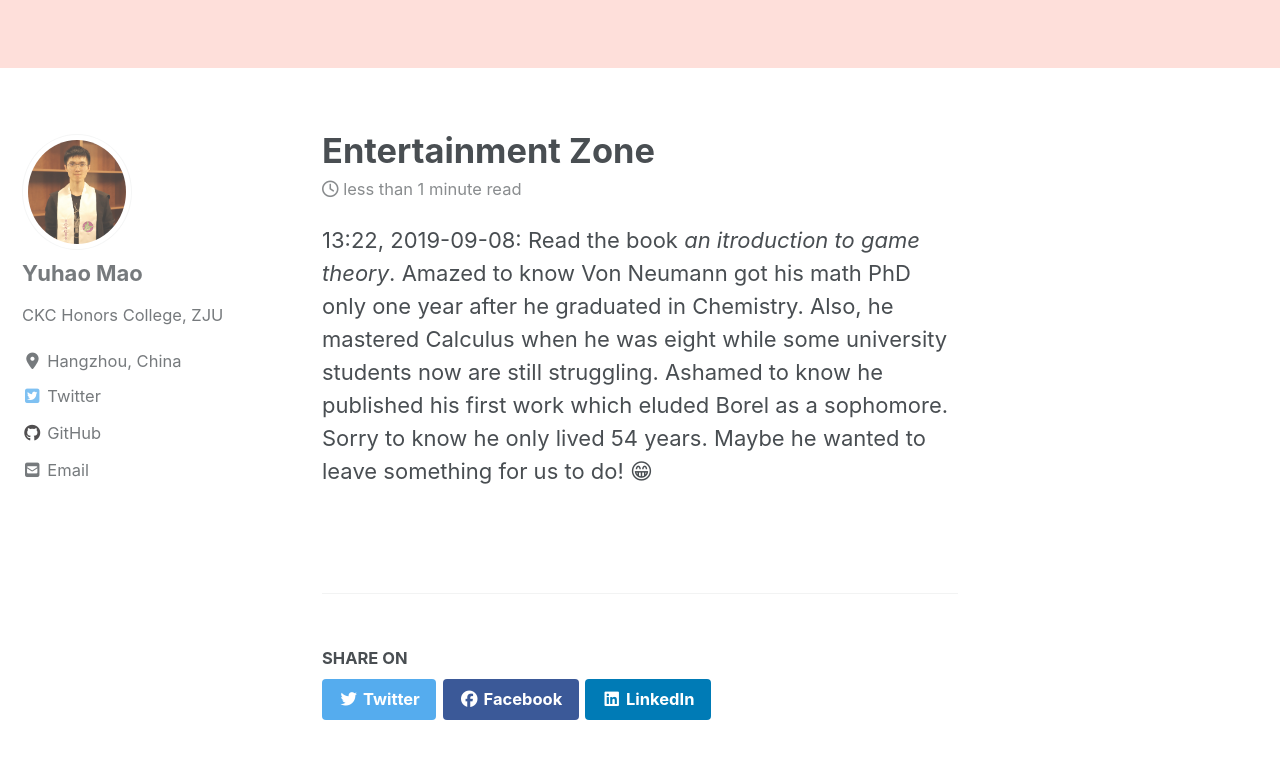
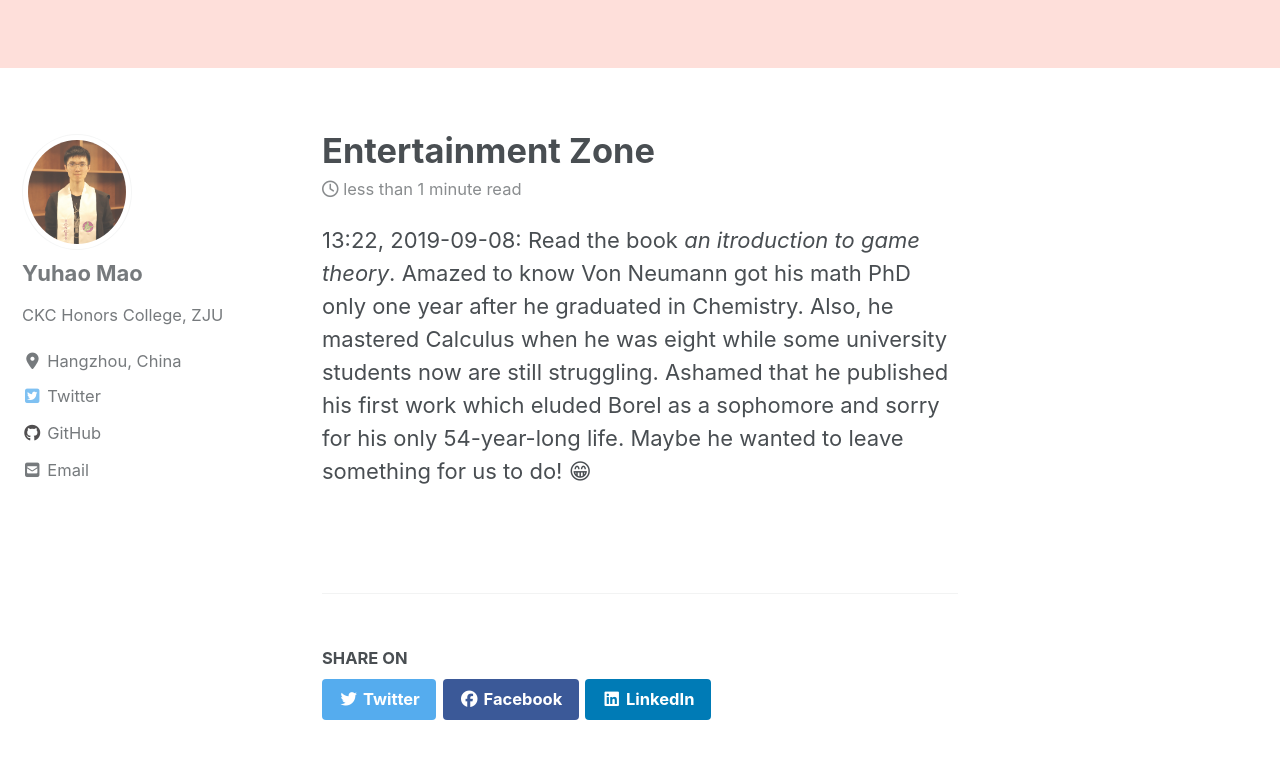
Before and after one commit to AlgebraLoveme/AlgebraLoveme.github.io, a Jekyll site: the page built from _pages/Entertainment.md, in a window 1280 px wide and 900 px high, scrolled down 981 px. Shown: the top 759 px of the window. Built offline with Jekyll 4.4.1, drawn with Linux system fonts in a browser that asks for light colours; cached includes are drawn as plain includes; nearby versions of some CDN libraries; emoji names are drawn with the system emoji font.

Commit message:
Update Entertainment.md

```diff
--- a/_pages/Entertainment.md
+++ b/_pages/Entertainment.md
@@ -6,4 +6,4 @@ header:
     image: "/imgs/surfboard.jpg"
 ---
 
-13:22, 2019-09-08: Read the book *an itroduction to game theory*. Amazed to know Von Neumann got his math PhD only one year after he graduated in Chemistry. Also, he mastered Calculus when he was eight while some university students now are still struggling. Ashamed to know he published his first work which eluded Borel as a sophomore. Sorry to know he only lived 54 years. Maybe he wanted to leave something for us to do! :grin:
+13:22, 2019-09-08: Read the book *an itroduction to game theory*. Amazed to know Von Neumann got his math PhD only one year after he graduated in Chemistry. Also, he mastered Calculus when he was eight while some university students now are still struggling. Ashamed that he published his first work which eluded Borel as a sophomore and sorry for his only 54-year-long life. Maybe he wanted to leave something for us to do! :grin:
```
